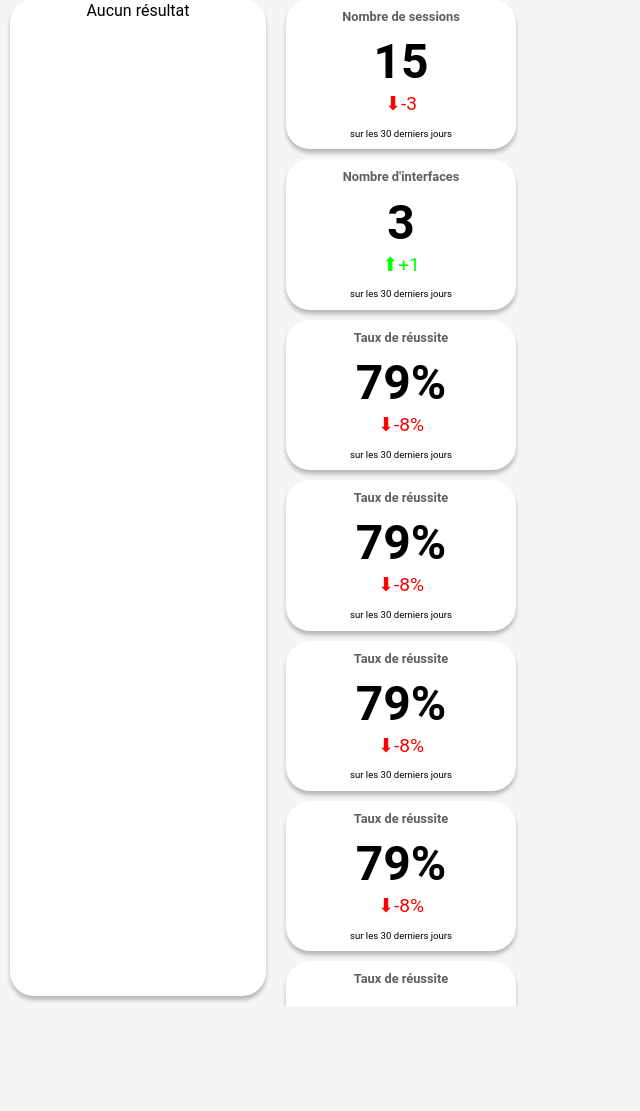
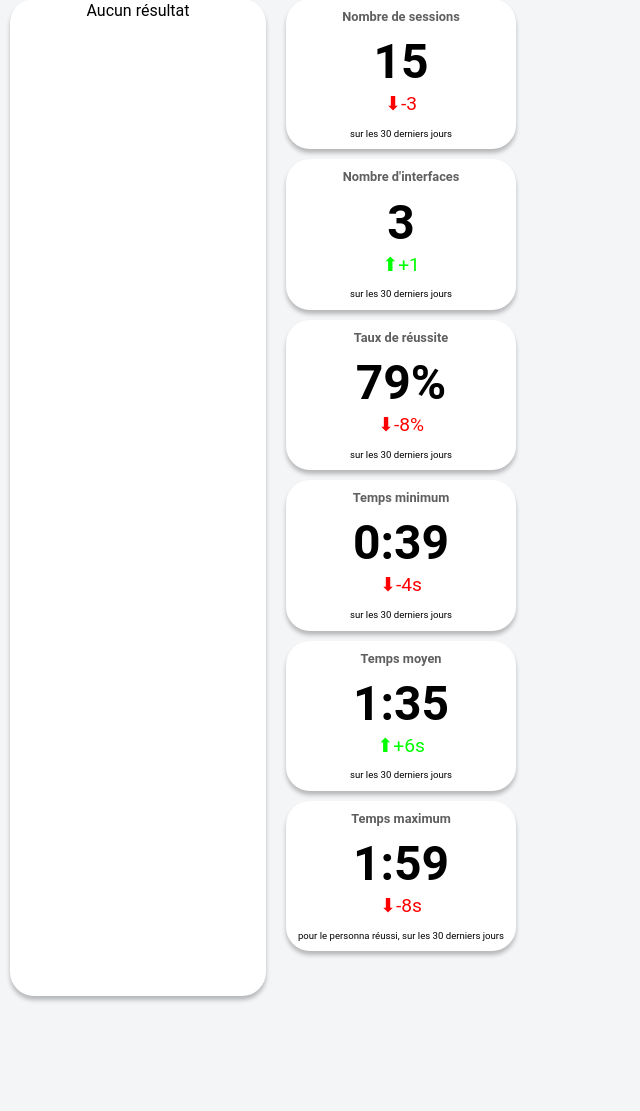
Before and after one commit to Pacefiregab/LesZieuxSurLeSite, a Symfony app: template symfony/templates/dashboard/index.html.twig in a window 1280 px wide. Shown: the part 99-1210 px from the top of the page, without its empty margins (0-640 px from the left). Run offline with Twig, Linux system fonts and the light colour scheme; the template is opened without the code that fills it, so the values that code supplies are empty; some libraries are stand-ins or nearby versions.

Commit message:
On rajoute des données pour les cards car Anthony est trop "busy" pour le faire

```diff
--- a/symfony/templates/dashboard/index.html.twig
+++ b/symfony/templates/dashboard/index.html.twig
@@ -12,10 +12,9 @@
             {% include 'dashboard/card.html.twig' with {'id' : 'nombreSessions', 'title': 'Nombre de sessions', 'data':'15', 'evolution':'-3', 'info': 'sur les 30 derniers jours '} %}
             {% include 'dashboard/card.html.twig' with {'id' : 'nombreInterfaces', 'title': "Nombre d'interfaces", 'data':'3', 'evolution':'+1', 'info': 'sur les 30 derniers jours '} %}
             {% include 'dashboard/card.html.twig' with {'id' : 'tauxSucces', 'title': "Taux de réussite", 'data':'79%', 'evolution':'-8%', 'info': 'sur les 30 derniers jours '} %}
-            {% include 'dashboard/card.html.twig' with {'id' : 'fwefw', 'title': "Taux de réussite", 'data':'79%', 'evolution':'-8%', 'info': 'sur les 30 derniers jours '} %}
-            {% include 'dashboard/card.html.twig' with {'id' : 'rthrh', 'title': "Taux de réussite", 'data':'79%', 'evolution':'-8%', 'info': 'sur les 30 derniers jours '} %}
-            {% include 'dashboard/card.html.twig' with {'id' : 'qwdqas', 'title': "Taux de réussite", 'data':'79%', 'evolution':'-8%', 'info': 'sur les 30 derniers jours '} %}
-            {% include 'dashboard/card.html.twig' with {'id' : 'werds', 'title': "Taux de réussite", 'data':'79%', 'evolution':'-8%', 'info': 'sur les 30 derniers jours '} %}
+            {% include 'dashboard/card.html.twig' with {'id' : 'tempsMin', 'title': "Temps minimum", 'data':'0:39', 'evolution':'-4s', 'info': 'sur les 30 derniers jours '} %}
+            {% include 'dashboard/card.html.twig' with {'id' : 'tempsMoyen', 'title': "Temps moyen", 'data':'1:35', 'evolution':'+6s', 'info': 'sur les 30 derniers jours '} %}
+            {% include 'dashboard/card.html.twig' with {'id' : 'tempsMax', 'title': "Temps maximum", 'data':'1:59', 'evolution':'-8s', 'info': 'pour le personna réussi, sur les 30 derniers jours '} %}
         </div>
     </div>
 
```
